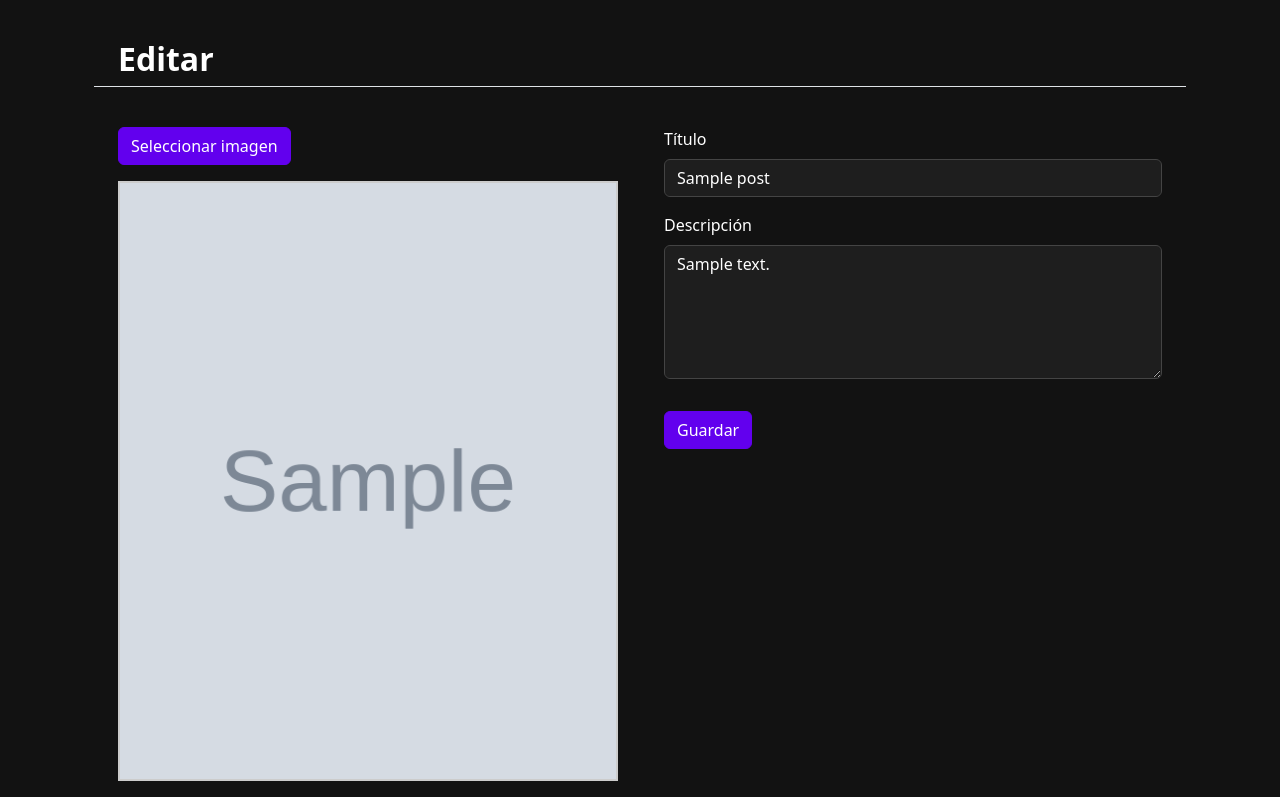
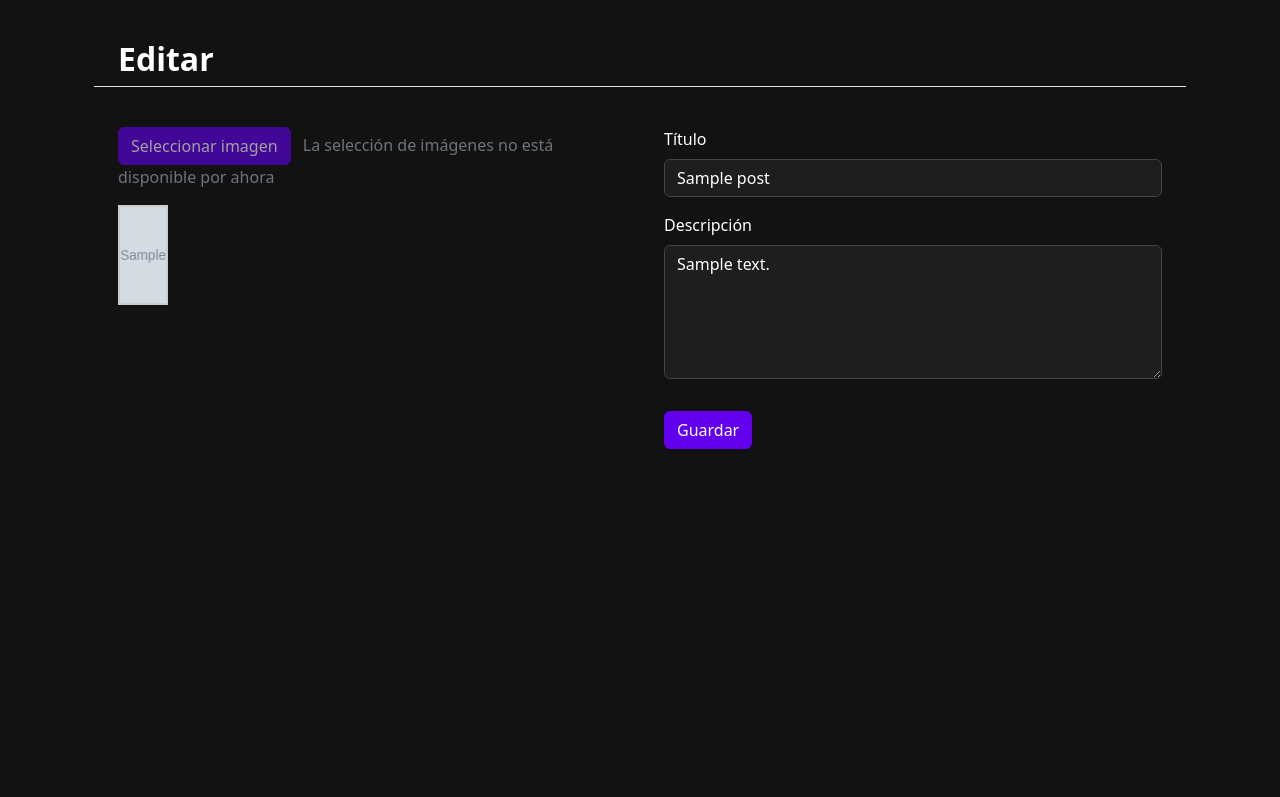
Before and after one commit to VirginiaVega/PROJECT_ROOT, a Django app: page /post/edit/1 in a window 1280 px wide. Shown: the part 56-853 px from the top of the page. After the commit the page ends 505 px from the top, so only its background shows below. Run offline with Django 5.2, Linux system fonts and the light colour scheme; a user stored in the database is signed in; tables that the repository leaves empty hold one stand-in row (values such as "Sample post"); grey boxes marked "Sample" are stand-in pictures; some libraries are stand-ins or nearby versions.

Commit message:
Modificaciones imagen

```diff
--- a/accounts/templates/account/edit_data.html
+++ b/accounts/templates/account/edit_data.html
@@ -15,7 +15,7 @@
                 <div class=" my-3 d-flex align-items-end">
                     <div class="pe-3">
                          <div class="rounded-circle overflow-hidden" style="width: 150px; height: 150px;">
-                            <img id="avatarPreview" src="{{ perfil_user.profile.avatar.url }}" alt="Avatar" class="w-100 h-100" style="object-fit: cover;">
+                            <img id="avatarPreview" src="{{ perfil_user.profile.avatar.url }}" class="w-100 h-100" style="object-fit: cover;">
                         </div>
                     </div>
                     <div>
--- a/accounts/templates/account/explore.html
+++ b/accounts/templates/account/explore.html
@@ -40,7 +40,7 @@
                 <div class="col-lg-4 mb-5">
                     <div class="card h-100 shadow border-0 position-relative overflow-hidden">
                         {% if p.image %}
-                            <img class="card-img-top post-img" src="{{ p.image.url }}" alt="{{ p.title }}" />
+                            <img class="card-img-top post-img" src="{{ p.image.url }}" />
                         {% else %}
                             <img class="card-img-top post-img" src="{% static 'images/man-using.jpg' %}"/>
                         {% endif %}
--- a/accounts/templates/account/profile.html
+++ b/accounts/templates/account/profile.html
@@ -7,7 +7,7 @@
     <div class="container px-2">
         <!-- USER NAME -->
         <div class="d-flex align-items-center">
-            <img class="rounded-circle me-2" src="{{ perfil_user.profile.avatar.url }}" alt="Avatar" width="40" height="40" style="object-fit: cover;">
+            <img class="rounded-circle me-2" src="{{ perfil_user.profile.avatar.url }}"  width="40" height="40" style="object-fit: cover;">
             <div>
                 <div>{{ perfil_user.username }}</div>
             </div>
--- a/aposts/templates/aposts/index.html
+++ b/aposts/templates/aposts/index.html
@@ -41,7 +41,7 @@
                             <li class="nav-item dropdown">
                                 <a class="nav-link dropdown-toggle fs-5 p-0" href="#" id="navbarDropdown" role="button" data-bs-toggle="dropdown" aria-expanded="false">
                                     <span>{{ user.username }}</span>
-                                    <img class="rounded-circle" src="{{ user.profile.avatar.url }}" alt="Avatar" width="40" height="40" style="object-fit: cover;">
+                                    <img class="rounded-circle" src="{{ user.profile.avatar.url }}" width="40" height="40" style="object-fit: cover;">
                                 </a>
                                 <ul class="dropdown-menu dropdown-menu-end" aria-labelledby="navbarDropdown">
                                      <li><a class="dropdown-item" href="{% url 'perfil' request.user.username %}">Perfil</a></li>
--- a/aposts/templates/aposts/post_detail.html
+++ b/aposts/templates/aposts/post_detail.html
@@ -69,7 +69,7 @@
                                 <div class="d-flex mb-2 align-items-center justify-content-between" >
                                     <div class="d-flex" >
                                         <div class="flex-shrink-0 position-relative overflow-hidden" >
-                                            <img class="rounded-circle" src="{{ comment.user.profile.avatar.url }}" alt="Avatar" width="40" height="40" style="object-fit: cover;"/>
+                                            <img class="rounded-circle" src="{{ comment.user.profile.avatar.url }}"  width="40" height="40" style="object-fit: cover;"/>
                                             <a class="text-decoration-none link-dark stretched-link" href="{% url 'perfil' comment.user.username %}"></a>
                                         </div>
                                         <div class="ms-2">
--- a/aposts/templates/aposts/post_form.html
+++ b/aposts/templates/aposts/post_form.html
@@ -17,13 +17,15 @@
                 <!-- left -->
                 <div class="col-lg-6 ">
                     <div class="mb-3">
-                        <label for="imageInput" class="btn btn-primary">Seleccionar imagen</label>
-                        <input type="file" id="imageInput" accept="image/*" style="display: none;" >
+                        <label for="imageInput" class="btn btn-primary" style="opacity: 0.6; pointer-events: none;">Seleccionar imagen</label>
+                        <input type="file" id="imageInput" accept="image/*" style="display: none;" disabled>
+                        <span class="ms-2 text-muted">La selección de imágenes no está disponible por ahora</span>
                         <canvas id="previewCanvas" class="mt-3" ></canvas>
                     </div> <!-- base64 -->
                     <input type="hidden" name="cropped_image" id="croppedImageInput" value="{{ form.data.cropped_image|default_if_none:'' }}">
                     <input type="hidden" id="existingImage" value="{% if form.instance.image %}{{ form.instance.image.url }}{% endif %}">
                 </div>
+
                 <!-- right -->
                 <div class="col-lg-6 order-first order-lg-last">
                     <div class="mb-3">
--- a/aposts/templates/aposts/post_list.html
+++ b/aposts/templates/aposts/post_list.html
@@ -11,7 +11,7 @@
 
                 <div class="card h-100 shadow border-0 position-relative overflow-hidden">
                         {% if post.image %}
-                            <img class="card-img-top post-img" src="{{ post.image.url }}" alt="{{ post.title }}" />
+                            <img class="card-img-top post-img" src="{{ post.image.url }}" />
                         {% else %}
                             <img class="card-img-top post-img" src="{% static 'images/man-using.jpg' %}"/>
                         {% endif %}
@@ -21,7 +21,7 @@
                         <div class="overlay d-flex align-items-end justify-content-start p-3">
                             <div class="d-flex align-items-center text-white">
 
-                                <img class="rounded-circle me-2" src="{{ post.user.profile.avatar.url }}" alt="Avatar" width="40" height="40" style="object-fit: cover;"/>
+                                <img class="rounded-circle me-2" src="{{ post.user.profile.avatar.url }}" width="40" height="40" style="object-fit: cover;"/>
 
                                 <div class="small fw-bold">{{ post.user }}</div>
                             </div>
--- a/aposts/templates/aposts/search.html
+++ b/aposts/templates/aposts/search.html
@@ -9,7 +9,7 @@
                     <div class="col pb-3 mb-xl-0" >
                         <div class="position-relative overflow-hidden" >
                             <div class="text-center p-2 m-3">
-                                <img class="rounded-circle" src="{{ perfil.avatar.url }}" alt="{{ perfil.user.username }}" width="150" height="150" style="object-fit: cover;">
+                                <img class="rounded-circle" src="{{ perfil.avatar.url }}" width="150" height="150" style="object-fit: cover;">
                                 <h5 class="fw-bolder mt-2">{{ perfil.user.username }}</h5>
                                 <p class="lead fw-normal text-muted mb-5">{{ perfil.total_posts }}
                                     {% if perfil.total_posts == 1 %} Post {% else %} Posts {% endif %}
--- a/config/urls.py
+++ b/config/urls.py
@@ -24,19 +24,19 @@ from django.http import HttpResponse
 from django.core.management import execute_from_command_line
 import os
 
-def run_migrations_view(request):
-    try:
-        execute_from_command_line(['manage.py', 'migrate'])
-        return HttpResponse('✅ Migraciones ejecutadas exitosamente. Ahora puedes acceder a /admin/')
-    except Exception as e:
-        return HttpResponse(f'❌ Error: {str(e)}')
-#for render end
+# def run_migrations_view(request):
+#     try:
+#         execute_from_command_line(['manage.py', 'migrate'])
+#         return HttpResponse('✅ Migraciones ejecutadas exitosamente. Ahora puedes acceder a /admin/')
+#     except Exception as e:
+#         return HttpResponse(f'❌ Error: {str(e)}')
+# #for render end
 
 
 
 urlpatterns = [
     path('admin/', admin.site.urls),
-    path('run-migrations/', run_migrations_view),  # ← URL TEMPORAL render
+    # path('run-migrations/', run_migrations_view),   ← URL TEMPORAL render
     path('', include('accounts.urls')),
     path('post/', include('aposts.urls')),
 ]+ static(settings.MEDIA_URL, document_root=settings.MEDIA_ROOT)
--- a/static/css/dark-mode.css
+++ b/static/css/dark-mode.css
@@ -162,8 +162,8 @@ body.dark-mode a:hover {
 
 /* Para que las imágenes sean rectangulares y no deformen */
 .post-img {
-    width: 100%;
-    height: 400px;
+    width: 50%;
+    height: 100px;
     object-fit: cover; /* recorta la imagen para que cubra todo el área */
 }
 
@@ -173,8 +173,8 @@ body.dark-mode a:hover {
 /*Vista previa crear img*/
 #previewCanvas {
     display: block;
-    width: 500px;   /* igual que canvas.width */
-    height: 600px;  /* igual que canvas.height */
+    width: 50px;   /* igual que canvas.width */
+    height: 100px;  /* igual que canvas.height */
     border: 2px solid #ccc;
-    object-fit: cover;
+    /* object-fit: cover; */
 }
--- a/static/js/scripts.js
+++ b/static/js/scripts.js
@@ -47,14 +47,17 @@ document.addEventListener('DOMContentLoaded', () => {
     const canvas = document.getElementById('previewCanvas');
     const ctx = canvas.getContext('2d');
     const croppedImageInput = document.getElementById('croppedImageInput');
-    const cropWidth = 500;
-    const cropHeight = 600;
+    const cropWidth = 50;
+    const cropHeight = 100;
 
     function drawCroppedImage(src) {
         const img = new Image();
         img.onload = function () {
             canvas.width = cropWidth;
             canvas.height = cropHeight;
+
+            canvas.style.width = '';
+            canvas.style.height = '';
 
             const scale = Math.max(
                 cropWidth / img.width,
```
